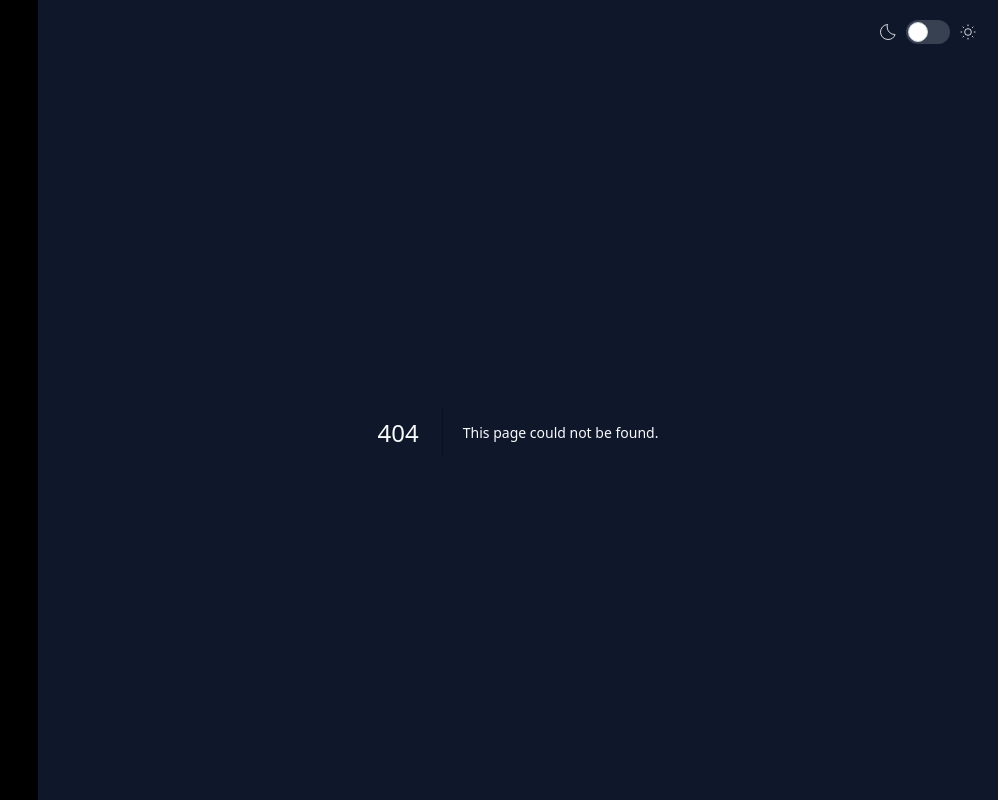
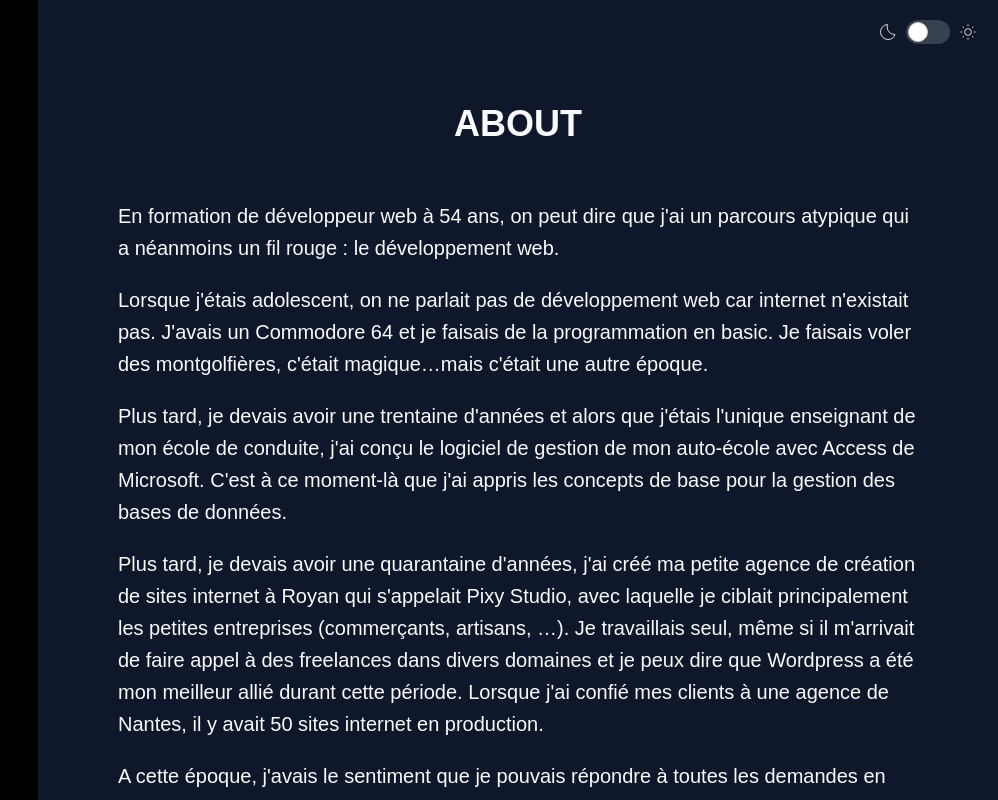
Before and after one commit to brunoturpeau/portfolio_react, a Next.js app: page /a-propos in a window 1280 px wide. Before the commit this address had no page. Shown: the whole page, without its empty margins (282-1280 px from the left). Built offline with nearby package versions, Linux system fonts and the light colour scheme.

Commit message:
feat: add About page

```diff
--- /dev/null
+++ b/app/(pages)/a-propos/page.tsx
@@ -0,0 +1,28 @@
+export default function About(){
+    return (
+        <div className={`prose px-5 py-5 sm:px-10 md:px-20`}>
+            <h1 className={`h1`}>About</h1>
+            <p>
+                En formation de développeur web à 54 ans, on peut dire que j&apos;ai un parcours atypique qui a néanmoins un fil rouge : le développement web.
+            </p>
+            <p>
+                Lorsque j&apos;étais adolescent, on ne parlait pas de développement web car internet n&apos;existait pas. J&apos;avais un Commodore 64 et je faisais de la programmation en basic. Je faisais voler des montgolfières, c&apos;était magique…mais c&apos;était une autre époque.
+            </p>
+            <p>
+                Plus tard, je devais avoir une trentaine d&apos;années et alors que j&apos;étais l&apos;unique enseignant de mon école de conduite, j&apos;ai conçu le logiciel de gestion de mon auto-école avec Access de Microsoft. C&apos;est à ce moment-là que j&apos;ai appris les concepts de base pour la gestion des bases de données.
+            </p>
+          <p>
+              Plus tard, je devais avoir une quarantaine d&apos;années, j&apos;ai créé ma petite agence de création de sites internet à Royan qui s&apos;appelait Pixy Studio, avec laquelle je ciblait principalement les petites entreprises (commerçants, artisans, …).
+              Je travaillais seul, même si il m&apos;arrivait de faire appel à des freelances dans divers domaines et je peux dire que Wordpress a été mon meilleur allié durant cette période. Lorsque j&apos;ai confié mes clients à une agence de Nantes, il y avait 50 sites internet en production.
+          </p>
+            <p>
+                A cette époque, j&apos;avais le sentiment que je pouvais répondre à toutes les demandes en utilisant Wordpress, WooCommerce, ACF et en achetant éventuellement un plugin de réservation par exemple. Mais je me rendais aussi compte des manques dans mes compétences par rapport à ce qu&apos;on peut attendre d’un développeur.
+            </p>
+            <p>
+                Aujourd’hui, j&apos;ai l&apos;opportunité de consacrer mon temps à acquérir les compétences en développement web qui me faisaient défaut. J&apos;ai délaissé Wordpress au profit de Symfony, j’ai délaissé Boostrap au profit de Tailwind et je me plonge avec bonheur dans la conception d&apos;applications avec React.
+
+            </p>
+
+        </div>
+    )
+}
--- a/app/globals.css
+++ b/app/globals.css
@@ -2,9 +2,13 @@
 @tailwind components;
 @tailwind utilities;
 
-@layer base {
-    h1 {
-        @apply text-2xl font-black uppercase sm:text-4xl;
+@layer utilities {
+    .h1 {
+        @apply text-2xl mt-5 mb-14 font-black text-center uppercase sm:text-4xl;
+    }
+    .prose p{
+        @apply mb-5;
+        line-height: 32px;
     }
 }
 
--- a/app/layout.tsx
+++ b/app/layout.tsx
@@ -10,13 +10,9 @@ export default function RootLayout({
   children: React.ReactNode;
 }>) {
     const [darkMode, setDarkMode] = useState(true)
-    const [cover, setCover] = useState(true)
 
     const pathname = usePathname()
     const classPathname = pathname.substring(1)
-    if(pathname == '/a-propos'){
-        //setCover(false)
-    }
 
     function ToggleSwitchMode(){
         if (darkMode) {
@@ -28,10 +24,10 @@ export default function RootLayout({
 
   return (
     <html className={darkMode ? `dark ` : ``} lang="fr">
-    <body className={`${classPathname} text-base bg-slate-100 text-slate-900 dark:bg-slate-900 dark:text-slate-50 sm:text-lg`}>
+    <body className={`${classPathname} font-raleway text-lg sm:text-xl bg-slate-100 text-slate-900 dark:bg-slate-900 dark:text-slate-50 sm:text-lg`}>
         <div className={`flex flex-col sm:flex-row`}>
             <Navigation/>
-            <main className={ `flex flex-col items-center ${cover ? `h-screen ` : ``} w-full justify-between`}>
+            <main className={ `overflow-y-auto flex flex-col items-center h-screen w-full justify-between`}>
                 <div className={`w-full flex items-center justify-end p-5`}>
                     <label className="inline-flex items-center cursor-pointer">
                         <input type="checkbox" value="" className="sr-only peer"/>
--- a/tailwind.config.ts
+++ b/tailwind.config.ts
@@ -9,6 +9,10 @@ const config: Config = {
   darkMode: 'selector',
   theme: {
     extend: {
+      fontFamily: {
+        raleway: ["Raleway", "sans-serif"],
+        playwrite: ["playwrite-au-vic", "sans-serif"],
+      },
       backgroundImage: {
         "gradient-radial": "radial-gradient(var(--tw-gradient-stops))",
         "gradient-conic":
```
